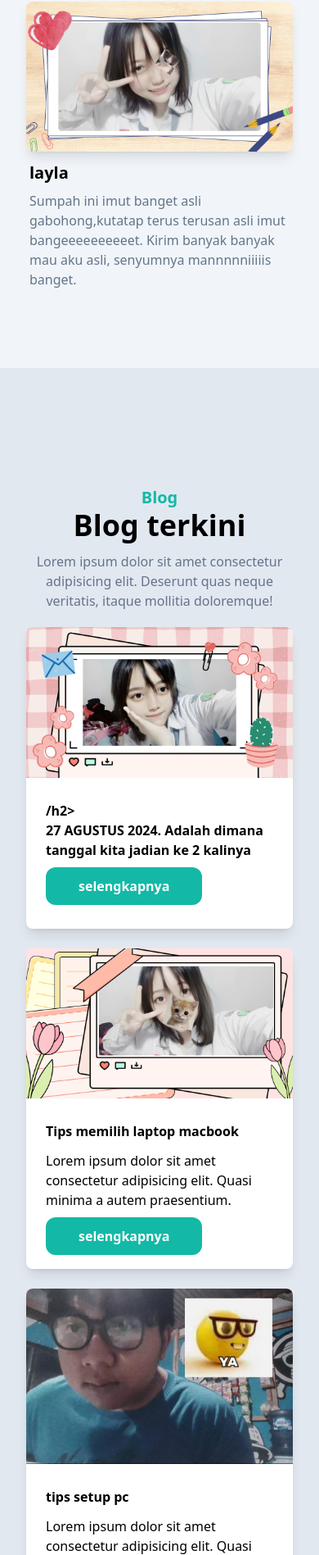
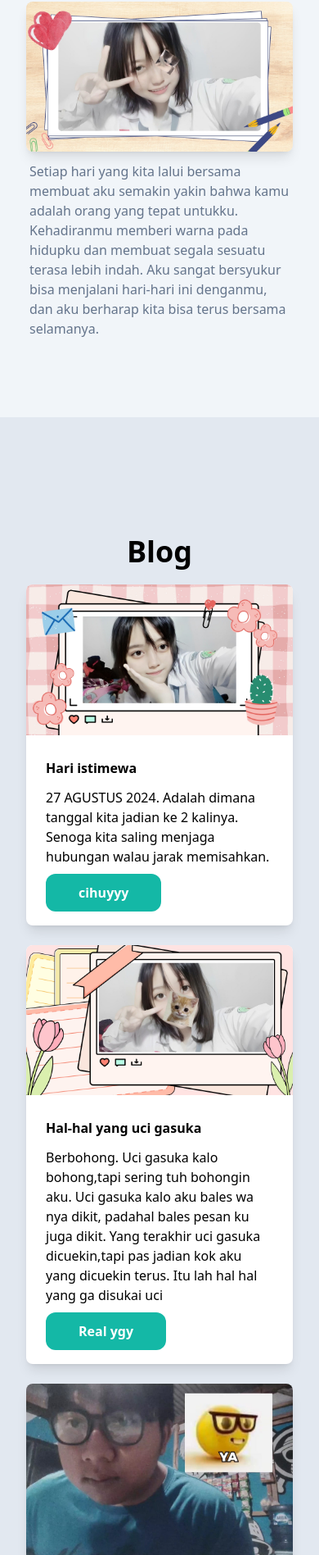
Before and after one commit to misbachu/munir, a website: page index.html in a window 390 px wide. Shown: the part 2661-4558 px from the top of the page at 82% size. Drawn offline with Linux system fonts and the light colour scheme.

Commit message:
Add files via upload

```diff
--- a/index.html
+++ b/index.html
@@ -33,12 +33,12 @@
               <li class="group"><a href="#about" class="dark:text-white group-hover:text-primary mx-8 flex">about you</a>
               </li>
               <li class="group"><a href="#portfolio"
-                  class="dark:text-white group-hover:text-primary mx-8 flex">portfolio</a></li>
+                  class="dark:text-white group-hover:text-primary mx-8 flex">🫶</a></li>
               <li class="group"><a href="#clients"
-                  class="dark:text-white group-hover:text-primary mx-8 flex">clients</a></li>
+                  class="dark:text-white group-hover:text-primary mx-8 flex"></a></li>
               <li class="group"><a href="#blog" class="dark:text-white group-hover:text-primary mx-8 flex">Blog</a></li>
               <li class="group"><a href="#contact"
-                  class="dark:text-white group-hover:text-primary mx-8 flex">contact</a></li>
+                  class="dark:text-white group-hover:text-primary mx-8 flex"></a></li>
               <li>
                 <div class="flex items-center">
                   <span class="mr-2 dark:text-white">light</span>
@@ -177,10 +177,10 @@
             <img src="img/porfolio/g4.jpg" alt="" srcset="" width="w-full" height="240px" />
           </div>
           <div class="ml-1">
-            <h3 class="font-bold text-xl text-black mb-2 dark:text-white">layla</h3>
-            <p class="text-secondary font-medium text-base md:max-w-md dark:text-slate-400">Sumpah ini imut banget asli gabohong,kutatap
-              terus terusan asli imut bangeeeeeeeeeet.
-              Kirim banyak banyak mau aku asli, senyumnya mannnnniiiiis banget.
+            <h3 class="font-bold text-xl text-black mb-2 dark:text-white"></h3>
+            <p class="text-secondary font-medium text-base md:max-w-md dark:text-slate-400">Setiap hari yang kita lalui bersama membuat aku semakin yakin bahwa kamu adalah orang yang tepat untukku. Kehadiranmu memberi warna pada hidupku dan membuat segala sesuatu terasa lebih indah.
+               Aku sangat bersyukur bisa menjalani hari-hari ini denganmu,
+               dan aku berharap kita bisa terus bersama selamanya.
             </p>
           </div>
         </div>
@@ -196,11 +196,9 @@
     <div class="container">
       <div class="w-full px-4">
         <div class="mx-auto text-center max-w-xl">
-          <h2 class="font-bold text-xl text-primary">Blog</h2>
-          <h2 class="font-bold text-black text-4xl mb-3 dark:text-white">Blog terkini</h2>
-          <p class="text-base font-medium text-secondary dark:text-slate-400">Lorem ipsum dolor sit amet consectetur
-            adipisicing elit.
-            Deserunt quas neque veritatis, itaque mollitia doloremque!</p>
+          <h2 class="font-bold text-xl text-primary"></h2>
+          <h2 class="font-bold text-black text-4xl mb-3 dark:text-white">Blog</h2>
+          <p class="text-base font-medium text-secondary dark:text-slate-400"></p>
         </div>
       </div>
 
@@ -209,11 +207,13 @@
           <div class="bg-white rounded-lg shadow-lg overflow-hidden lg:max-w-lg dark:bg-slate-800">
             <img src="img/blog/img2.jpg" alt="" srcset="" class="w-full" />
             <div class="mt-5 px-6 pt-2 pb-7">
-              <h2 class="font-semibold text-md mb-3 dark:text-white">/h2>
+              <h2 class="font-semibold text-md mb-3 dark:text-white">Hari istimewa</h2>
               <p class="text-base dark:text-slate-300 mb-5">27 AGUSTUS 2024.
-              Adalah dimana tanggal kita jadian ke 2 kalinya </p>
-              <a href=""
-                class="py-3 px-10 bg-primary rounded-xl text-white font-semibold hover:opacity-80">selengkapnya</a>
+                Adalah dimana tanggal kita jadian ke 2 kalinya.
+                Senoga kita saling menjaga hubungan walau jarak memisahkan.</p>
+              <a href="
+              "
+                class="py-3 px-10 bg-primary rounded-xl text-white font-semibold hover:opacity-80">cihuyyy</a>
             </div>
           </div>
         </div>
@@ -221,12 +221,13 @@
           <div class="bg-white rounded-lg shadow-lg overflow-hidden lg:max-w-lg dark:bg-slate-800">
             <img src="img/blog/4.jpg" alt="" srcset="" class="w-full" />
             <div class="mt-5 px-6 pt-2 pb-7">
-              <h2 class="font-semibold text-md mb-3 dark:text-white">Tips memilih laptop macbook</h2>
-              <p class="text-base dark:text-slate-300 mb-5">Lorem ipsum dolor sit amet consectetur adipisicing elit.
-                Quasi minima a autem
-                praesentium.</p>
+              <h2 class="font-semibold text-md mb-3 dark:text-white">Hal-hal yang uci gasuka</h2>
+              <p class="text-base dark:text-slate-300 mb-5">Berbohong. Uci gasuka kalo bohong,tapi sering tuh bohongin aku.
+                Uci gasuka kalo aku bales wa nya dikit, padahal bales pesan ku juga dikit.
+                Yang terakhir uci gasuka dicuekin,tapi pas jadian kok aku yang dicuekin terus. Itu lah hal hal yang ga disukai uci
+              </p>
               <a href=""
-                class="py-3 px-10 bg-primary rounded-xl text-white font-semibold hover:opacity-80">selengkapnya</a>
+                class="py-3 px-10 bg-primary rounded-xl text-white font-semibold hover:opacity-80">Real ygy</a>
             </div>
           </div>
         </div>
@@ -234,12 +235,15 @@
           <div class="bg-white rounded-lg shadow-lg overflow-hidden lg:max-w-lg dark:bg-slate-800">
             <img src="img/blog/3.jpg" alt="" srcset="" class="w-full" />
             <div class="mt-5 px-6 pt-2 pb-7">
-              <h2 class="font-semibold text-md mb-3 dark:text-white">tips setup pc</h2>
-              <p class="text-base dark:text-slate-300 mb-6">Lorem ipsum dolor sit amet consectetur adipisicing elit.
-                Quasi minima a autem
-                praesentium.</p>
+              <h2 class="font-semibold text-md mb-3 dark:text-white">Penutup</h2>
+              <p class="text-base dark:text-slate-300 mb-6">Uci jangan cuek cuek sama bales pesanku yang panjang ya,
+                sama jangan lupa sering kabarin aku kayak "aku mau sekolah" atau "ada guru nanti lagi yah"sering kasih kabar pokoknya.
+
+                Kasih foto setiap hari juga gpp💕💕.
+
+              </p>
               <a href=""
-                class="py-3 px-10 bg-primary rounded-xl text-white font-semibold hover:opacity-80">selengkapnya</a>
+                class="py-3 px-10 bg-primary rounded-xl text-white font-semibold hover:opacity-80">moga dikabulin</a>
             </div>
           </div>
         </div>
@@ -258,22 +262,6 @@
           <h2 class="text-white font-bold text-2xl mb-3">Aeonz Singkong</h2>
           <h3 class="text-lg font-semibold text-slate-300 mb-3">hubungi kami</h3>
           <p class="text-base font-medium text-slate-300 mb-3">AeonzSingkong32@gmail.com</p>
-
-        </div>
-        <div class="w-full px-4 mb-10 md:w-1/3">
-          <h2 class="font-bold text-2xl text-white mb-3 ">writing category</h2>
-          <ul class="text-slate-300">
-            <li class="mb-3 hover:text-primary">
-              <a href="#blog" class="text-base font-medium">programming</a>
-            </li>
-            <li class="mb-3 hover:text-primary">
-              <a href="#blog" class="text-base font-medium">keyboard</a>
-            </li>
-            <li class="mb-3 hover:text-primary">
-              <a href="#blog" class="text-base font-medium">setup pc</a>
-            </li>
-
-          </ul>
         </div>
         <div class="w-full px-4 md:w-1/3">
           <h2 class="font-bold text-2xl text-white mb-3">Link</h2>
```
